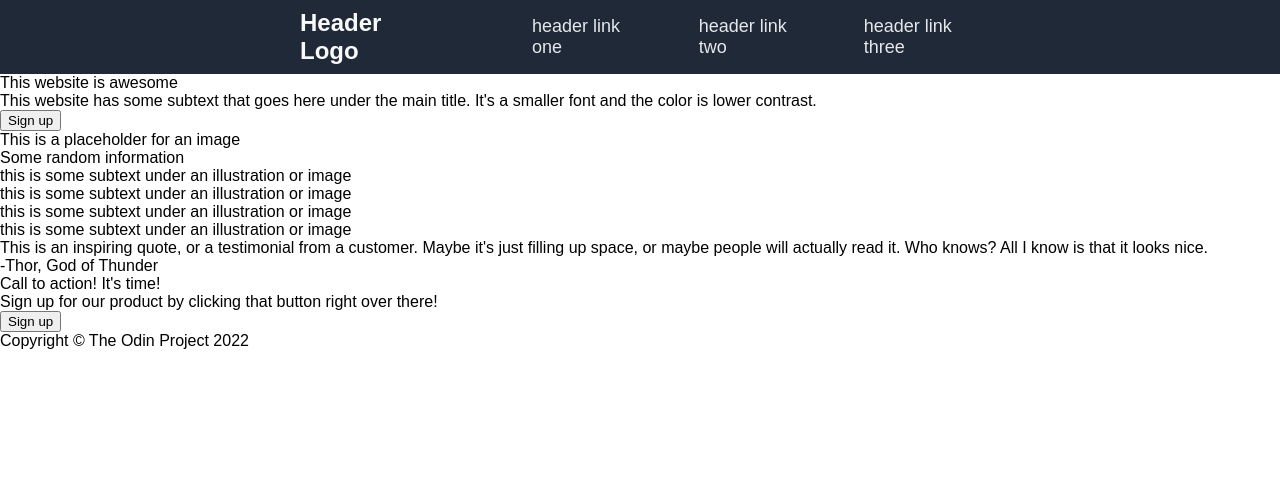
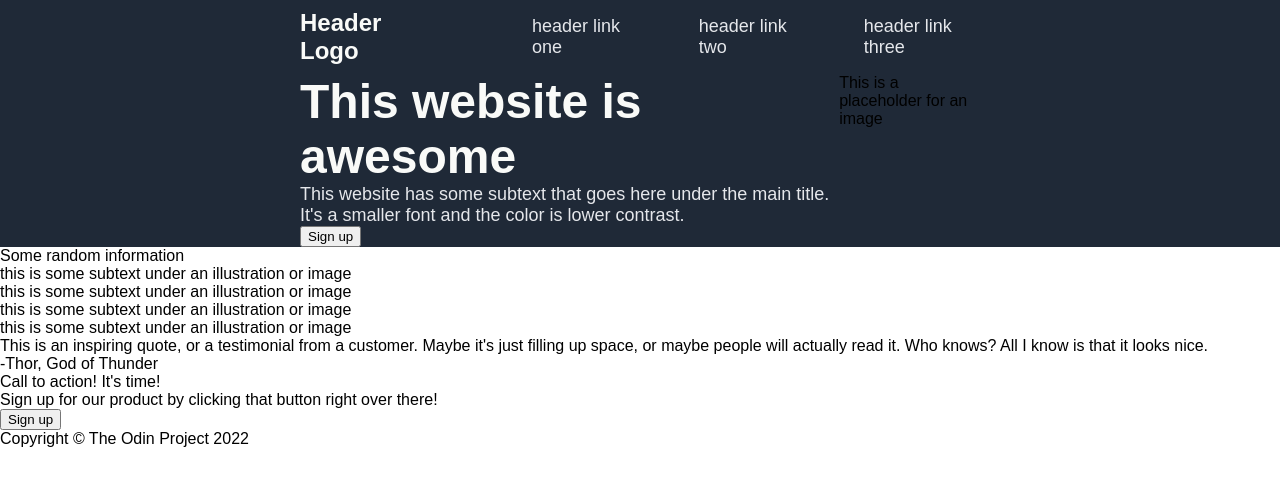
Before and after one commit to UtkarshSingh22/Landing-Page-TOP, a plain HTML site: page index.html in a window 1280 px wide. Drawn offline with Linux system fonts and the light colour scheme.

Commit message:
Add first bar color and font

```diff
--- a/styles.css
+++ b/styles.css
@@ -35,3 +35,17 @@ ul{
     padding: 0%;
     gap: 60px;
 }
+.first{
+    background-color: #1F2937;
+    display: flex;
+    padding: 0 300px;
+}
+.head{
+    font-size: 48px;
+    font-weight: 900;
+    color: #F9FAF8;
+}
+.desc{
+    font-size: 18px;
+    color: #E5E7EB;
+}
```
